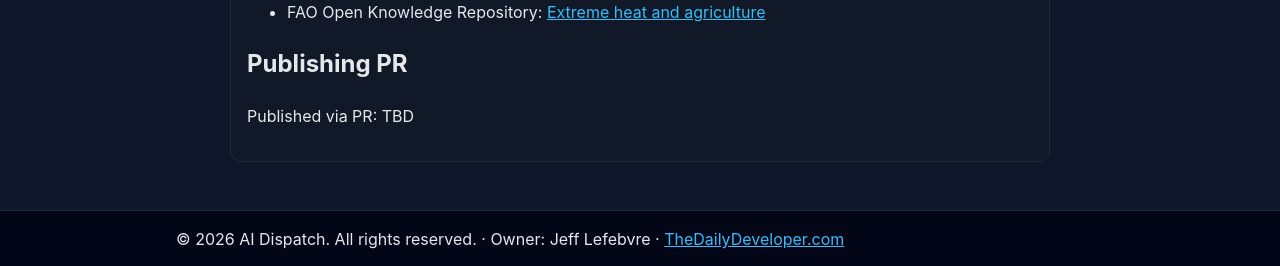
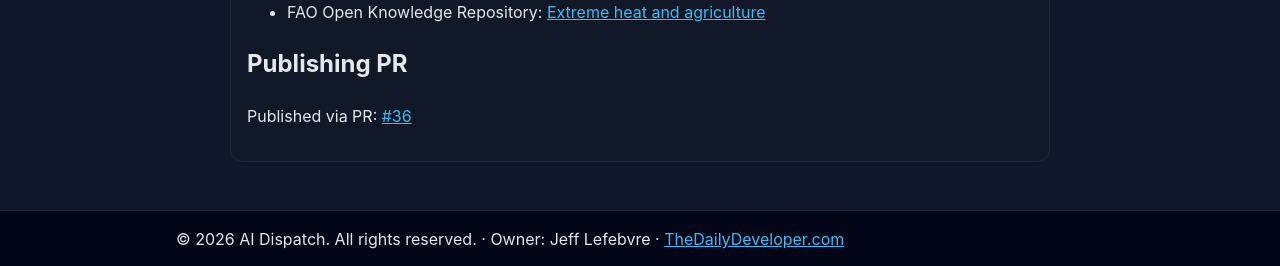
Before and after one commit to thestamp/Static-ai-articles, a Jekyll site: the page built from articles/2026-04-23-extreme-heat-agrifood-systems-un-report.md, in a window 1280 px wide. Shown: the part 1407-1673 px from the top of the page. Built offline with Jekyll 4.4.1, drawn with Linux system fonts in a browser that asks for light colours.

Commit message:
Backfill PR URL metadata for published article

```diff
--- a/articles/2026-04-23-extreme-heat-agrifood-systems-un-report.md
+++ b/articles/2026-04-23-extreme-heat-agrifood-systems-un-report.md
@@ -7,7 +7,7 @@
 category: "breaking-news"
 status: "published"
 permalink: "/articles/2026-04-23-extreme-heat-agrifood-systems-un-report/"
-published_pr_url: "TBD"
+published_pr_url: "https://github.com/thestamp/Static-ai-articles/pull/36"
 ---
 
 # UN Agencies Warn Extreme Heat Is Pushing Global Agrifood Systems to the Brink
@@ -41,4 +41,4 @@
 
 ## Publishing PR
 
-Published via PR: TBD
+Published via PR: [#36](https://github.com/thestamp/Static-ai-articles/pull/36)
```
